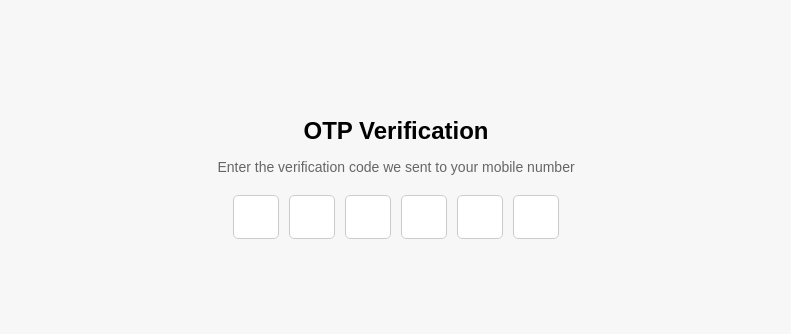
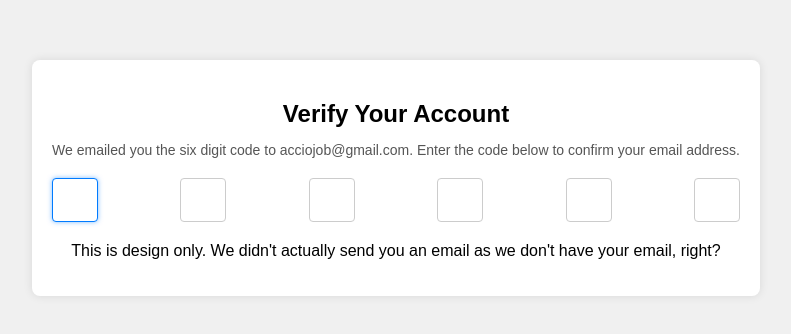
Before and after one commit to acciojob/OTP-knightcoder0108, a website: page main.html in a window 1280 px wide. Shown: the part 230-564 px from the top of the page, without its empty margins (244-1035 px from the left). Drawn offline with Linux system fonts and the light colour scheme.

Commit message:
created a submission

```diff
--- a/main.html
+++ b/main.html
@@ -8,8 +8,10 @@
 </head>
 <body>
     <div class="container">
-        <h1 id="verification_heading">OTP Verification</h1>
-        <p id="verification_subtext">Enter the verification code we sent to your mobile number</p>
+        <h2 id="verification_heading">Verify Your Account</h2>
+        <p id="verification_subtext">
+            We emailed you the six digit code to acciojob@gmail.com. Enter the code below to confirm your email address.
+        </p>
         <div class="code-container">
             <input type="text" class="code" maxlength="1">
             <input type="text" class="code" maxlength="1">
@@ -18,6 +20,7 @@
             <input type="text" class="code" maxlength="1">
             <input type="text" class="code" maxlength="1">
         </div>
+        <p>This is design only. We didn't actually send you an email as we don't have your email, right?</p>
     </div>
     <script src="script.js"></script>
 </body>
--- a/script.js
+++ b/script.js
@@ -1,23 +1,21 @@
-//your JS code here. If required.
-document.addEventListener("DOMContentLoaded", () => {
-    const codes = document.querySelectorAll(".code");
+const codes = document.querySelectorAll('.code');
+codes[0].focus();
 
-    codes.forEach((code, index) => {
-        code.addEventListener("keydown", (e) => {
+codes.forEach((code, idx) => {
+    code.addEventListener('keydown', (e) => {
         if (e.key >= 0 && e.key <= 9) {
-                codes[index].value = "";
+            codes[idx].value = '';
             setTimeout(() => {
-                    if (index < codes.length - 1) {
-                        codes[index + 1].focus();
+                if (idx < codes.length - 1) {
+                    codes[idx + 1].focus();
                 }
             }, 10);
-            } else if (e.key === "Backspace") {
+        } else if (e.key === 'Backspace') {
             setTimeout(() => {
-                    if (index > 0) {
-                        codes[index - 1].focus();
+                if (idx > 0) {
+                    codes[idx - 1].focus();
                 }
             }, 10);
         }
     });
 });
-});
--- a/styles.css
+++ b/styles.css
@@ -1,45 +1,47 @@
-/*  your css code here. If applicable */
 body {
     display: flex;
     justify-content: center;
     align-items: center;
     height: 100vh;
-    margin: 0;
+    background-color: #f0f0f0;
     font-family: Arial, sans-serif;
-    background-color: #f7f7f7;
 }
 
 .container {
+    background: white;
+    padding: 20px;
+    border-radius: 8px;
+    box-shadow: 0 0 10px rgba(0, 0, 0, 0.1);
     text-align: center;
 }
 
 #verification_heading {
-    font-size: 24px;
     margin-bottom: 10px;
 }
 
 #verification_subtext {
+    margin-bottom: 20px;
     font-size: 14px;
-    color: #666;
-    margin-bottom: 20px;
+    color: #555;
 }
 
 .code-container {
     display: flex;
-    justify-content: center;
-    gap: 10px;
+    justify-content: space-between;
+    margin-bottom: 20px;
 }
 
 .code {
     width: 40px;
     height: 40px;
     text-align: center;
-    font-size: 18px;
+    font-size: 24px;
     border: 1px solid #ccc;
-    border-radius: 5px;
+    border-radius: 4px;
 }
 
 .code:focus {
-    border-color: #007BFF;
     outline: none;
+    border-color: #007bff;
+    box-shadow: 0 0 5px rgba(0, 123, 255, 0.5);
 }
```
Lines whose indentation alone changed are shown as unchanged.
